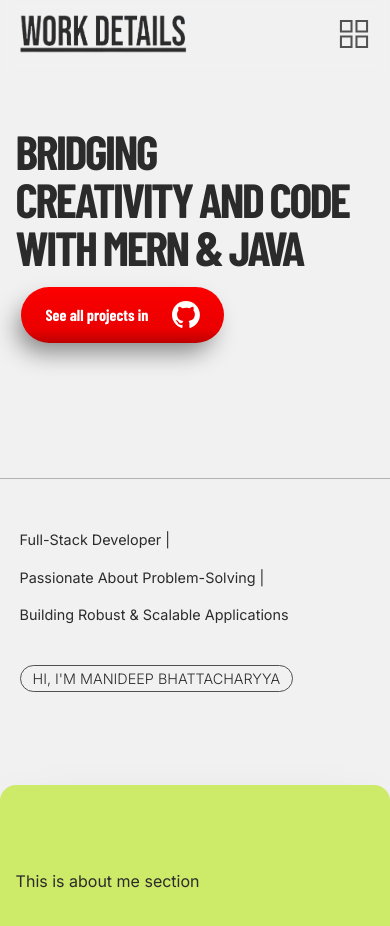
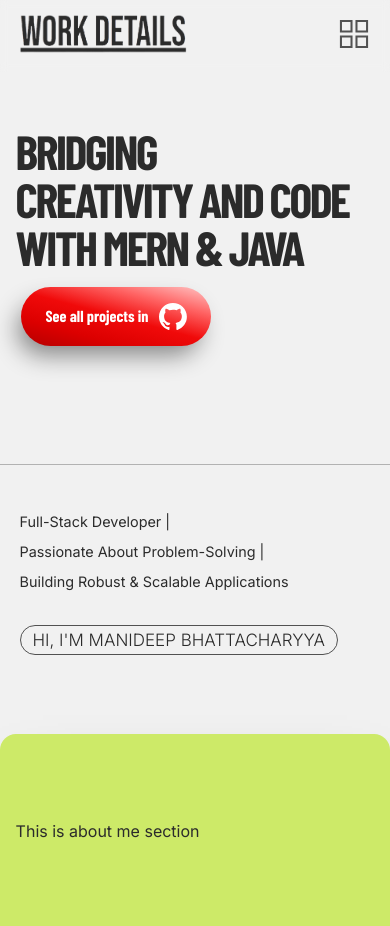
Before and after one commit to Manideep-X/My-work-details, a React (Vite) app: page / in a window 390 px wide. Shown: the top 926 px of the page. Built offline with nearby package versions, Linux system fonts and the light colour scheme; a web font is replaced by a local one.

Commit message:
minor changes

```diff
--- a/src/components/CallToAction.jsx
+++ b/src/components/CallToAction.jsx
@@ -43,7 +43,7 @@ const CallToAction = () => {
     <section id='home' className={`
       md:pt-[24vh] pt-[15vh] select-none
       transition-all duration-500 ease-in-out
-      ${visibleMsg.includes(2) ? 'h-[93vh]' : 'h-screen'}
+      ${visibleMsg.includes(2) ? 'sm:h-[93vh] h-[87vh]' : 'sm:h-screen h-screen'}
     `}>
       {info.titles.map((title, i) => (
         <div key={i} className={`
@@ -63,26 +63,26 @@ const CallToAction = () => {
       ))}
       <a href="https://github.com/Manideep-X?tab=repositories" target='_blank' className={`
           sm:hidden transition-all rounded-full
-          duration-500 ease-in-out transform w-[55%]
-          ${visibleMsg.includes(2) ? 'opacity-100' : 'opacity-0'}
+          duration-700 ease-in-out transform w-[55%]
+          ${visibleMsg.includes(0) ? 'opacity-100' : 'opacity-0'}
         `}>
         <div className={`
-          text-[0.9rem] rounded-full
+          text-[0.9rem] rounded-full overflow-hidden
           flex items-center justify-between bg-red-500
-          bg-[linear-gradient(rgb(255,0,0),rgb(245,0,0),rgb(240,0,0),rgb(235,0,0),rgb(190,0,0))]
+          bg-[linear-gradient(195deg,rgb(255,200,200),rgb(255,100,100),rgb(240,10,10),rgb(220,0,0),rgb(180,0,0))]
           shadow-[-7px_13px_25px_-4px_rgba(0,0,0,0.45)]
-          ml-[5.5vw] mt-4 w-[52%] px-6 py-[0.9rem]
+          ml-[5.5vw] mt-4 sm:w-[200px] w-[190px] px-[24px] py-[16px]
           transition-all duration-200 ease-in-out
         `}>
-          <p className='text-white font-titles font-bold text-base'>See all projects in</p>
+          <p className='text-white font-titles font-bold text-base overflow-hidden'>See all projects in</p>
           <img src="src/assets/github-mark-white.svg" alt="GitHub" className='w-7' />
         </div>
       </a>
-      <div className='md:flex block py-[5vh] px-[5vw] md:mt-[14vh] mt-[16vh] justify-between border-t-[1.5px] border-[#b2b2b2]'>
+      <div className='md:flex block py-[5vh] px-[5vw] md:mt-[14vh] sm:mt-[16vh] mt-[14vh] justify-between border-t-[1.5px] border-[#b2b2b2]'>
         <div className='content-center'>
           {info.messages.map((msg, j) => (
             <p key={j} className={`
-                md:inline block sm:text-[1rem] text-[0.9rem] md:py-0 py-2
+                md:inline block sm:text-[1rem] text-[0.9rem] md:py-0 sm:py-2 py-1
                 transition-all duration-500 ease-in-out transform
                 ${visibleMsg.includes(j) ? 'opacity-100' : 'opacity-0'}
               `}>{msg}
@@ -93,7 +93,7 @@ const CallToAction = () => {
             transition-all duration-300 ease-in-out transform
             ${visibleMsg.includes(2) ? 'opacity-100' : 'opacity-0'}
           `}>
-          <a href='#about-me' className={`text-center md:block sm:text-base text-[0.9rem]
+          <a href='#about-me' className={`text-center md:block sm:text-base text-[17px]
             sm:font-normal font-light uppercase px-3 py-1 md:border-2
             border-[1px] rounded-full border-[rgba(43,43,43,0.8)]
             hover:bg-[rgb(43,43,43)] hover:text-[#f1f1f1] cursor-pointer
```
